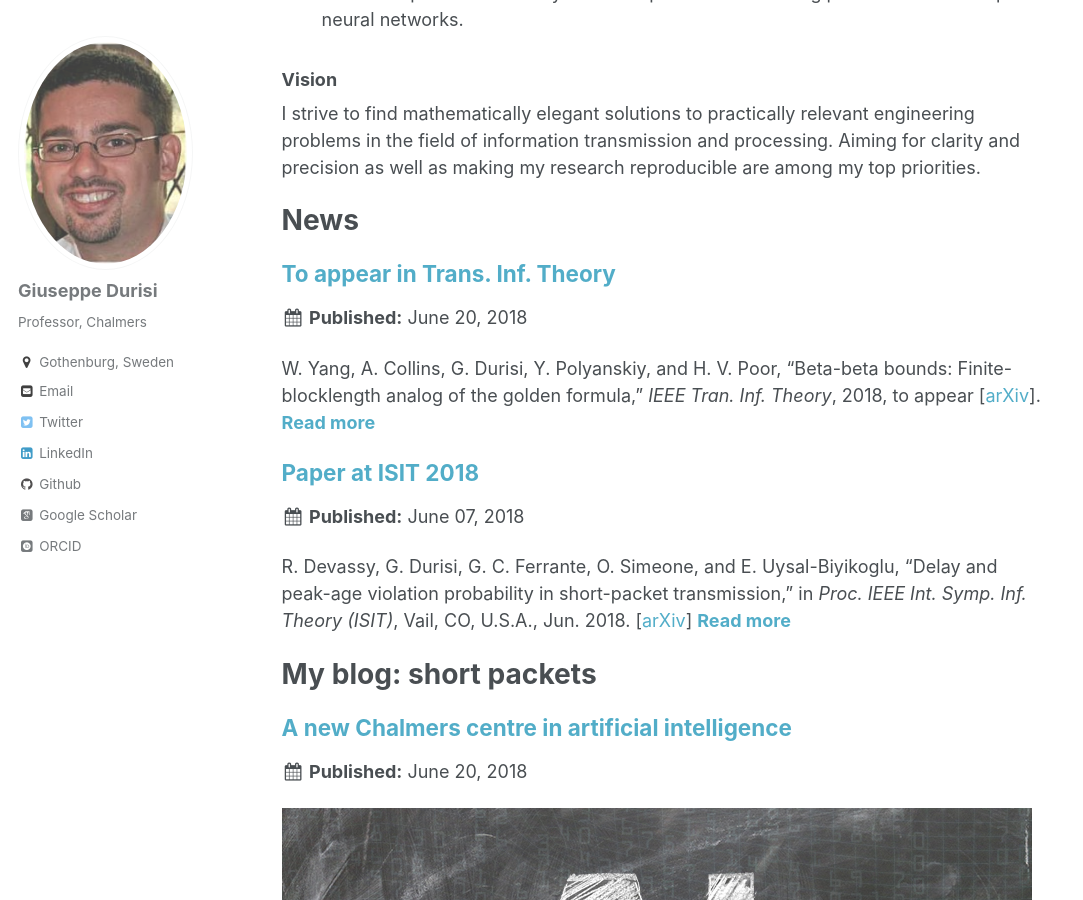
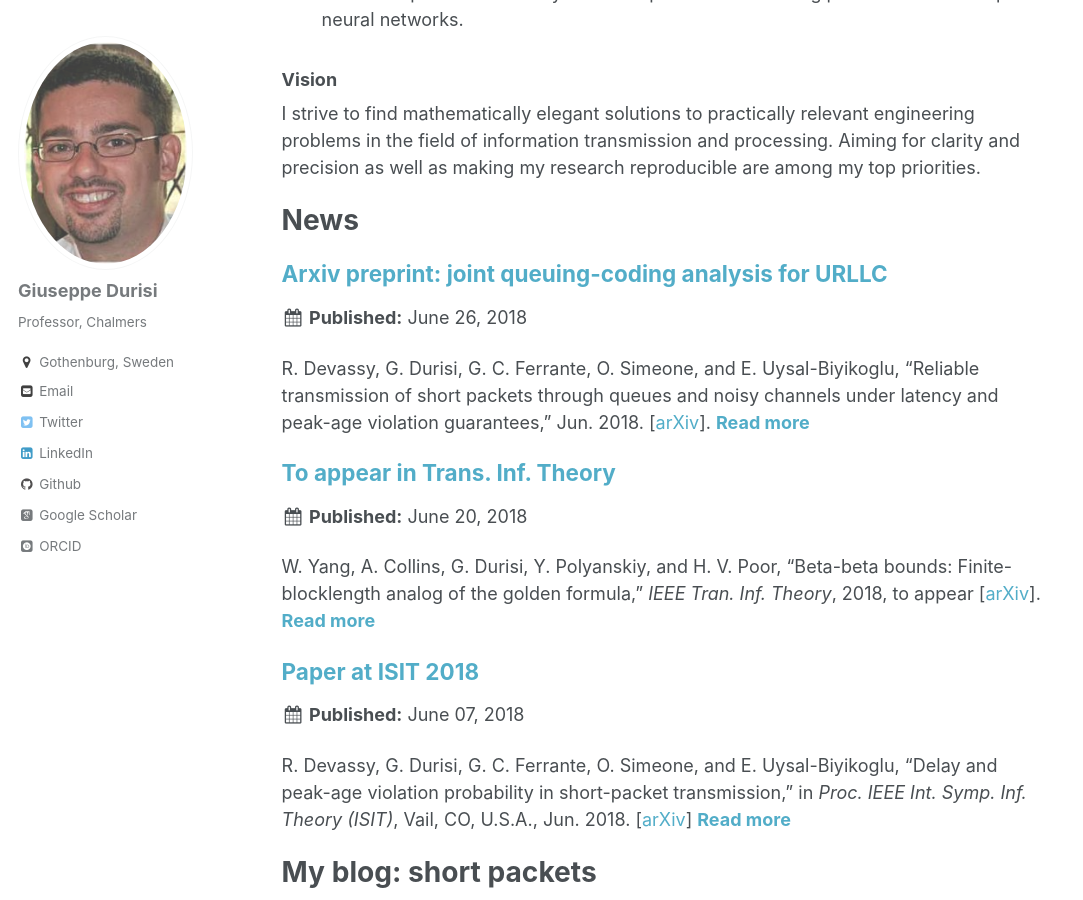
Before and after one commit to gdurisi/gdurisi.github.io, a Jekyll site: the page built from _pages/about.md, in a window 1280 px wide and 900 px high, scrolled down 716 px. Shown: the whole window, without its empty margins (0-1083 px from the left). Built offline with Jekyll 4.4.1, drawn with Linux system fonts in a browser that asks for light colours; some web fonts are replaced.

Commit message:
jsac added

```diff
--- a/_pages/about.md
+++ b/_pages/about.md
@@ -7,9 +7,6 @@ redirect_from:
   - /about/
   - /about.html
 ---
-<!-- excerpt: "Professor, Chalmers University of Technology" -->
-
-
 Professor at the [Communication System Group](https://www.chalmers.se/en/staff/Pages/giuseppe-durisi.aspx)
 [Chalmers University of Technology](https://www.chalmers.se/sv/Sidor/default.aspx)
 Gothenburg, Sweden
--- a/_pages/publications.md
+++ b/_pages/publications.md
@@ -24,6 +24,12 @@ author_profile: true
 ## Preprints
 
 <ol>
+
+<li> R. Devassy, G. Durisi, G. C. Ferrante, O. Simeone, and E. Uysal-Biyikoglu, “Reliable transmission of short packets through queues and noisy channels under latency and peak-age violation guarantees,” Jun. 2018. [<a href="https://arxiv.org/abs/1806.09396">arXiv</a>].
+</li>
+
+<hr>
+
  <li>
       P. Popovski, K. F. Trillingsgaard, O. Simeone, and G. Durisi, “5G wireless network slicing for eMBB, URLLC, and mMTC: A communication-theoretic view,” Apr. 2018. [<a href="https://arxiv.org/abs/1804.05057">arXiv</a>].
 </li>
--- /dev/null
+++ b/_posts/2018-06-26-jsac-rahul.md
@@ -0,0 +1,13 @@
+---
+title:  "Arxiv preprint: joint queuing-coding analysis for URLLC"
+date: 2018-06-26
+read_time: false
+categories:
+  - news-post
+tags:
+  - papers
+---
+R. Devassy, G. Durisi, G. C. Ferrante, O. Simeone, and E. Uysal-Biyikoglu, “Reliable transmission of short packets through queues and noisy channels under latency and peak-age violation guarantees,” Jun. 2018. [<a href="https://arxiv.org/abs/1806.09396">arXiv</a>].
+
+**Abstract**:
+This work investigates the probability that the delay and the peak-age of information exceed a desired threshold in a point-to-point communication system with short information packets. The packets are generated according to a stationary memoryless Bernoulli process, placed in a single-server queue and then transmitted over a binary-input additive white Gaussian noise (bi-AWGN) channel. A variable-length stop-feedback coding scheme---a general strategy that encompasses simple automatic repetition request (ARQ) and more sophisticated hybrid ARQ techniques as special cases---is used by the transmitter to convey the information packets to the receiver. By leveraging finite-blocklength results for the bi-AWGN channel, the delay violation and the peak-age violation probabilities are characterized without resorting to approximations based on large-deviation theory as in previous literature. Numerical results illuminate the dependence of delay and peak-age violation probability on system parameters such as the frame size and the undetected error probability, and on the chosen packet-management policy. The guidelines provided by our analysis are particularly useful for the design of low-latency ultra-reliable communication systems.
```
